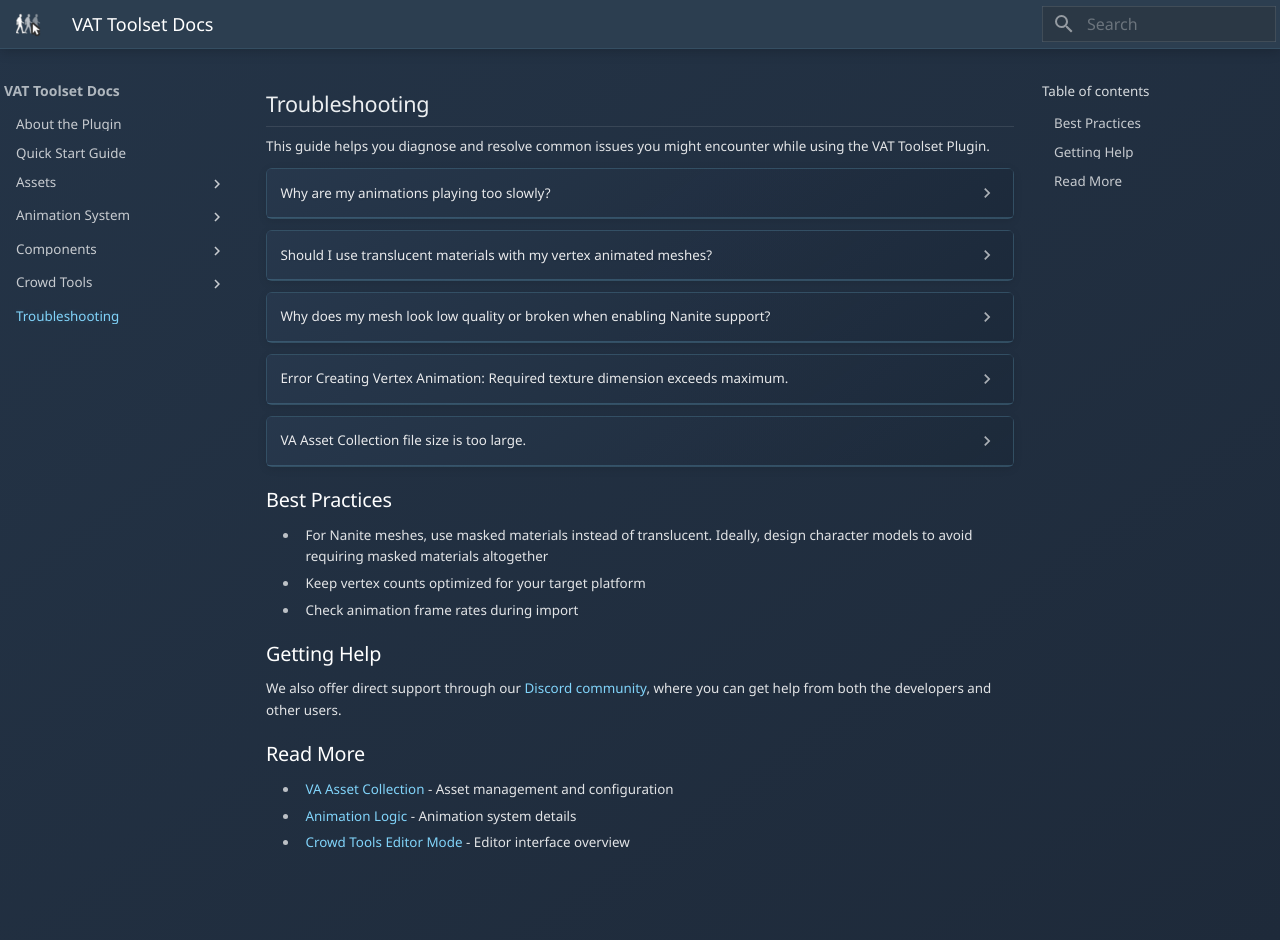
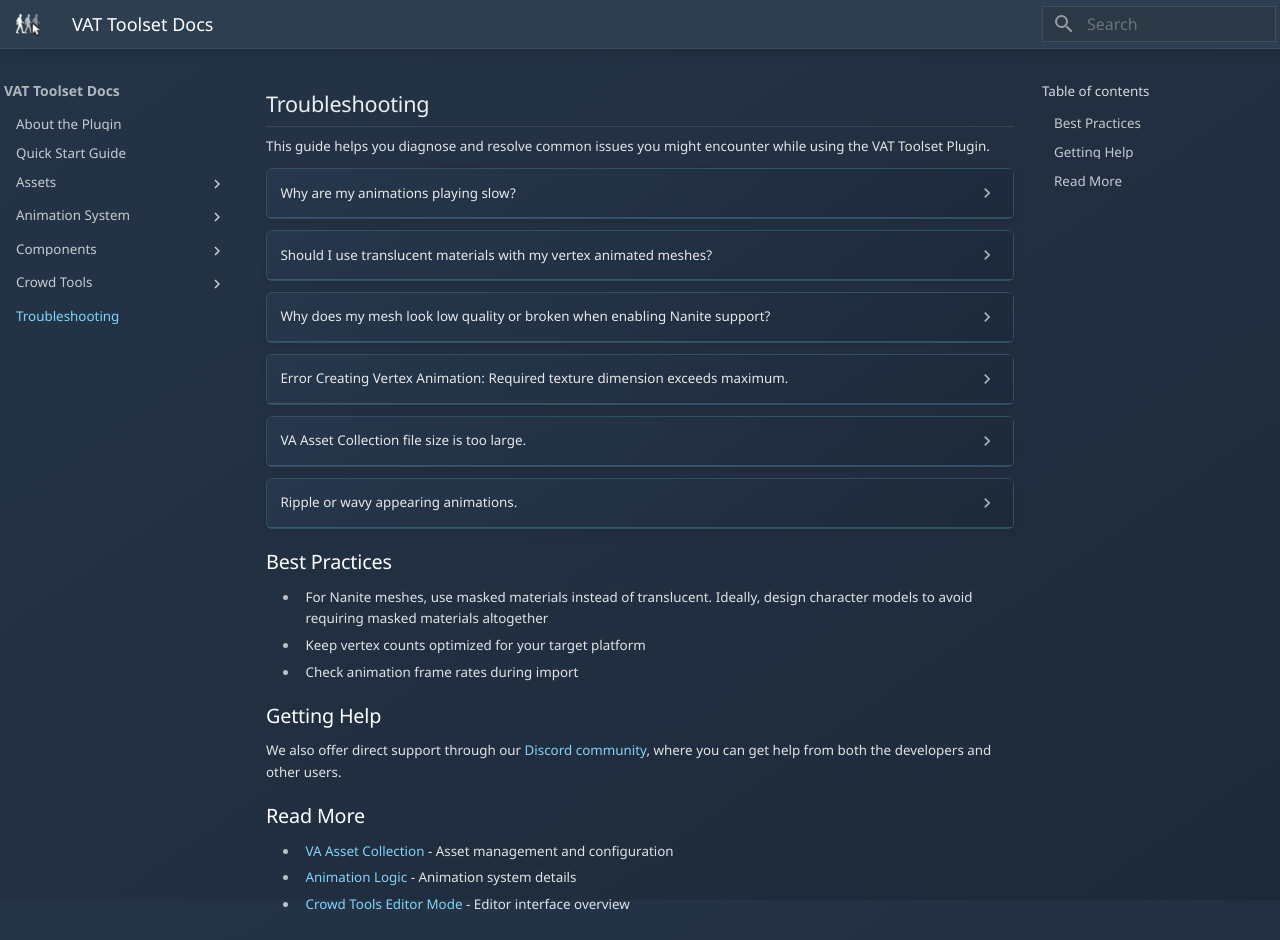
Before and after one commit to Milswanca/VertexAnimationDocumentation, an MkDocs documentation site: the page built from docs/troubleshooting.md, in a window 1280 px wide and 940 px high. Built offline with MkDocs 1.6.1 and Material for MkDocs 9.7.7, drawn with Linux system fonts in a browser that asks for light colours.

Commit message:
update faq

```diff
--- a/docs/troubleshooting.md
+++ b/docs/troubleshooting.md
@@ -2,7 +2,7 @@
 
 This guide helps you diagnose and resolve common issues you might encounter while using the VAT Toolset Plugin.
 
-??? "Why are my animations playing too slowly?"
+??? "Why are my animations playing slow?"
     <div class="md-typeset__answer">
     This is usually related to the animation sequence frame rate. To fix:
 
@@ -51,6 +51,21 @@ This guide helps you diagnose and resolve common issues you might encounter whil
 
     </div>
 
+??? "Ripple or wavy appearing animations."
+    <div class="md-typeset__answer">
+
+    When "Generate High Precision Textures" is disabled on your VA Asset Collection, animations may display rippling or wave-like artifacts. This occurs because fewer vertex positions are recorded per vertex, reducing animation texture storage requirements.
+    This lower precision setting is suitable for background crowd instances that remain distant from the camera. However, for crowd elements that will appear closer to the camera, consider either:
+
+    - Enabling the "Generate High Precision Textures" option, or
+    - Selecting "Bone Animation" mode when creating your VA Asset Collection
+
+    **Important:** Don't forget to press Rebuild Asset when adjusting settings on the VA Asset Collection
+
+    ![High Precision](assets/va_precisiontexture_small.jpg){ style="margin-top: 10px; margin-bottom: 5px; max-width: 300px;"}
+
+    </div>
+
 ## Best Practices
 
 - For Nanite meshes, use masked materials instead of translucent. Ideally, design character models to avoid requiring masked materials altogether
```
Also changed, not shown: docs/assets/va_precisiontexture_small.jpg (added).
